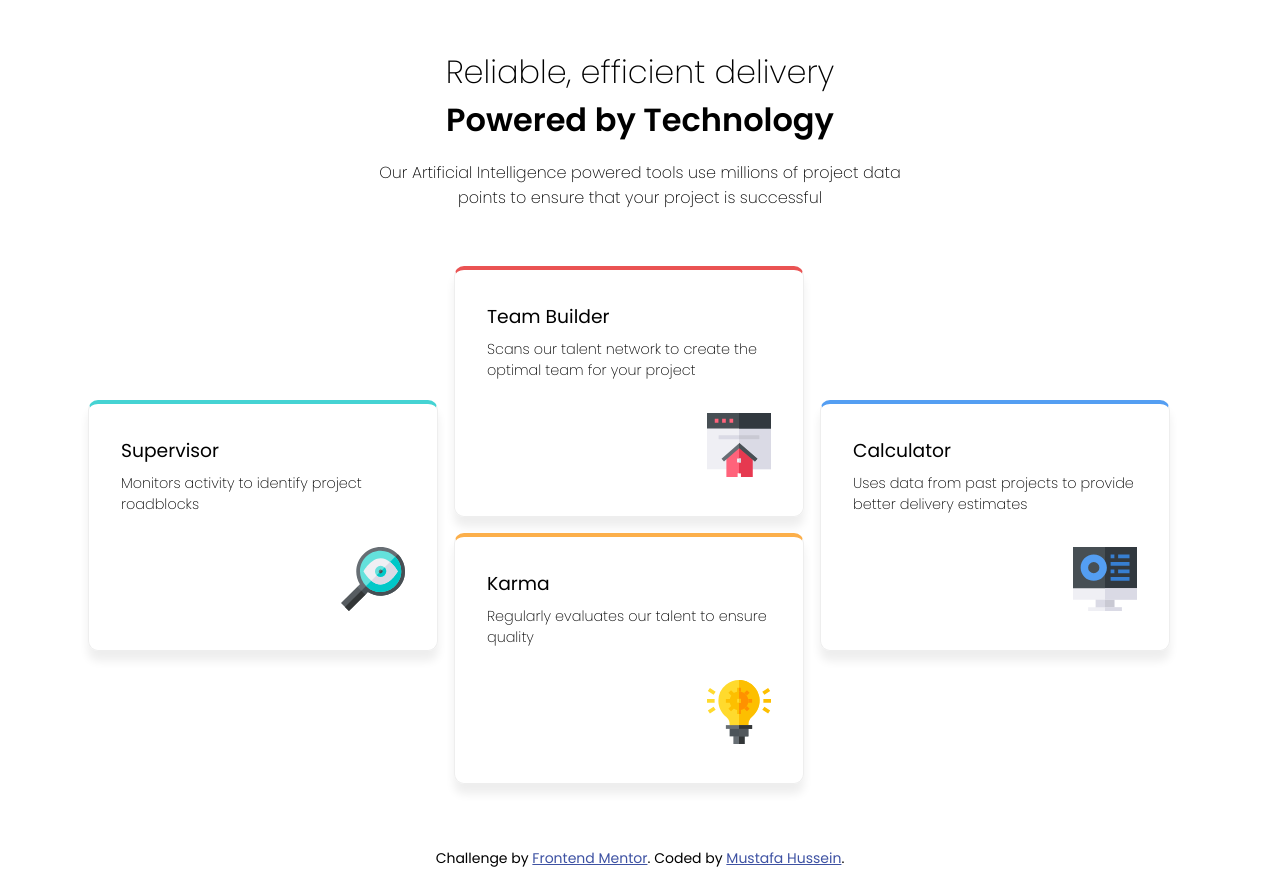
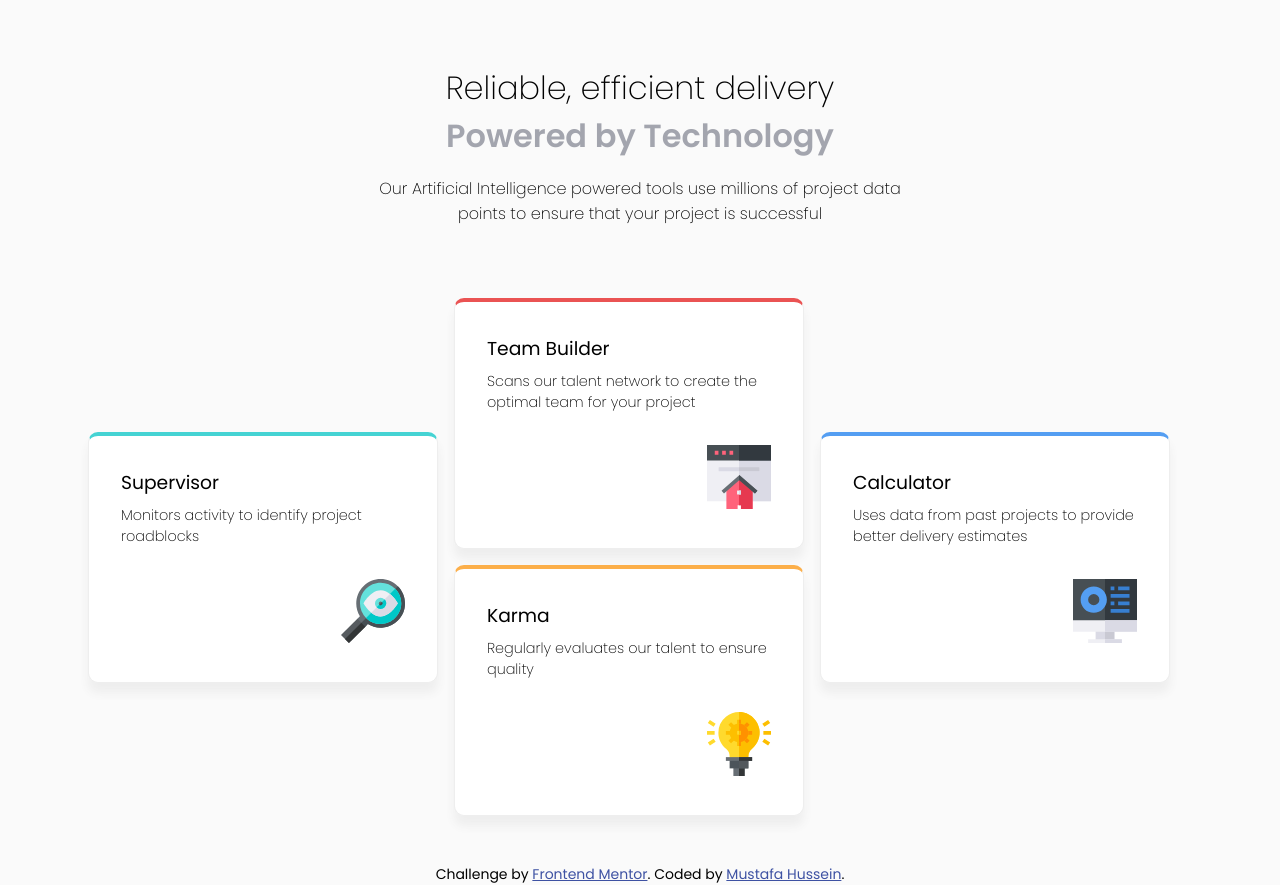
Before and after one commit to Mostafa-T/Four-card-feature-component, a plain HTML site: page index.html in a window 1280 px wide. Drawn offline with Linux system fonts and the light colour scheme.

Commit message:
Css Modified

```diff
--- a/css/style.css
+++ b/css/style.css
@@ -23,13 +23,14 @@
 
 body {
   font-family: 'Poppins', sans-serif;
+  background-color:  hsl(0, 0%, 98%);
 }
 /* End Gloabl styling */
 
 /* Start header */
 
 header {
-  margin-top: 3rem;
+  margin-top: 4rem;
   text-align: center;
 }
 
@@ -40,6 +41,7 @@ header {
 .bold-header {
   font-weight: 600;
   margin-bottom: 1rem;
+  color: hsl(229, 6%, 66%);
 
 }
 
@@ -57,7 +59,7 @@ header p {
   display: flex;
   flex-direction: row;
   align-items: center;
-  margin: 3rem 0rem;
+  margin: 4rem 0rem;
 }
 
 .column-flex {
@@ -75,6 +77,7 @@ header p {
   border: 1px solid #eee;
   border-radius: 10px;
   box-shadow: 0px 10px 10px #eee;
+  background-color: #fff;
 
   transition: .2s ease-in-out;
 }
```
